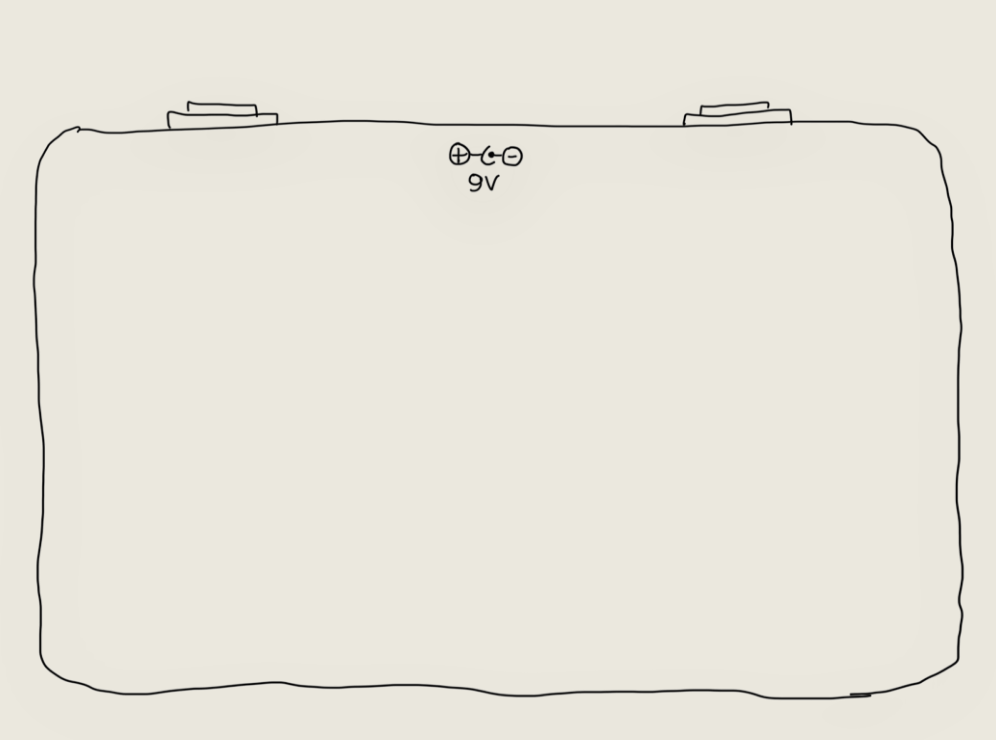
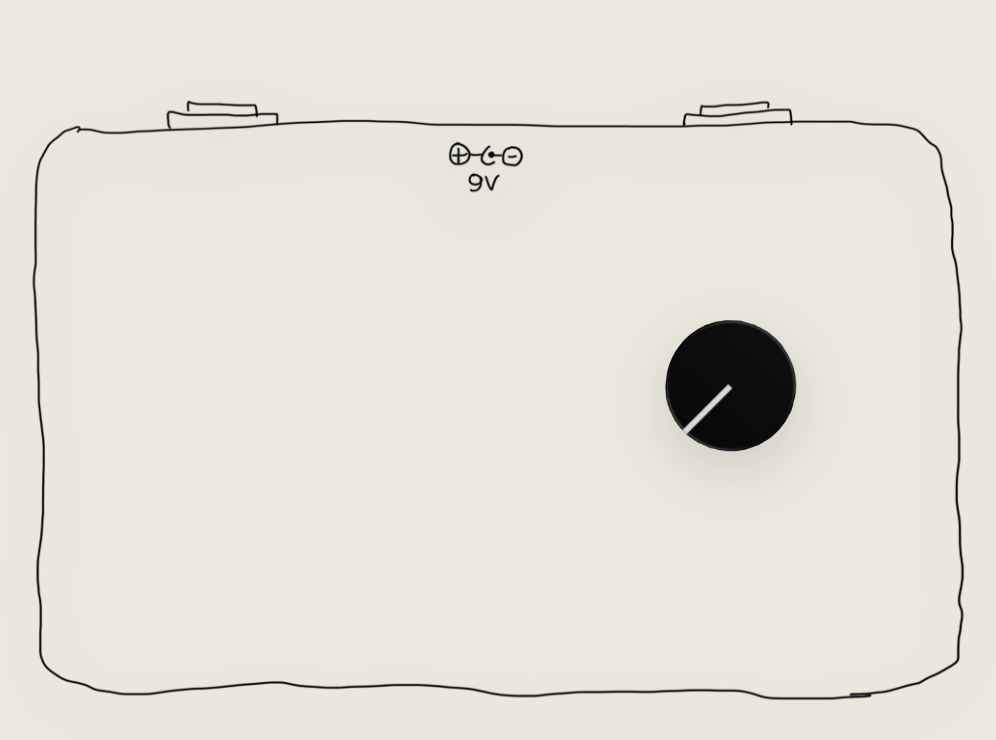
Before and after one commit to eastmountaincode/sharkbite-next, a Next.js app: page / in a window 1280 px wide. Shown: the top 740 px of the page, without its empty margins (142-1138 px from the left). Built offline with nearby package versions, Linux system fonts and the light colour scheme.

Commit message:
Place input level knob asset

```diff
--- a/src/components/sharkbite/sharkbite-app.tsx
+++ b/src/components/sharkbite/sharkbite-app.tsx
@@ -7,7 +7,9 @@ export function SharkbiteApp() {
     <main className={styles.shell}>
       <section aria-label="Sharkbite pedal work surface" className={styles.pedalStage}>
         <div className={styles.pedalCanvas}>
-          <div className={styles.pedalOverlay} />
+          <div className={styles.pedalOverlay}>
+            <div aria-label="Input level knob" className={`${styles.knob} ${styles.inputLevelKnob}`} role="img" />
+          </div>
         </div>
       </section>
     </main>
--- a/src/components/sharkbite/sharkbite.module.css
+++ b/src/components/sharkbite/sharkbite.module.css
@@ -32,3 +32,19 @@
   pointer-events: none;
   position: absolute;
 }
+
+.knob {
+  aspect-ratio: 1;
+  background-image: url("/assets/sharkbite/knob.png");
+  background-position: center;
+  background-repeat: no-repeat;
+  background-size: contain;
+  position: absolute;
+  transform: translate(-50%, -50%);
+}
+
+.inputLevelKnob {
+  left: 73%;
+  top: 48%;
+  width: 13%;
+}
```
Also changed, not shown: public/assets/sharkbite/knob.png (added).
